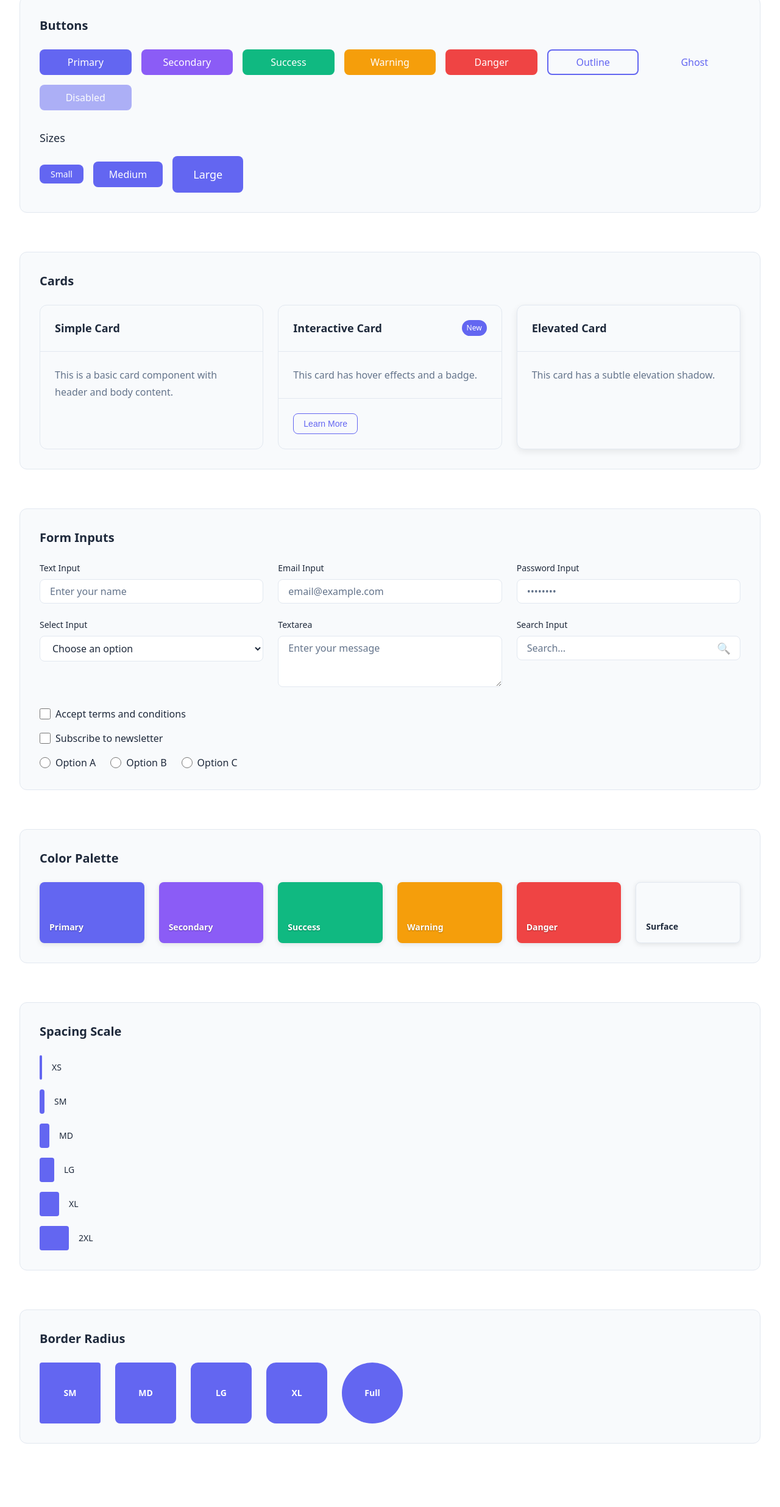
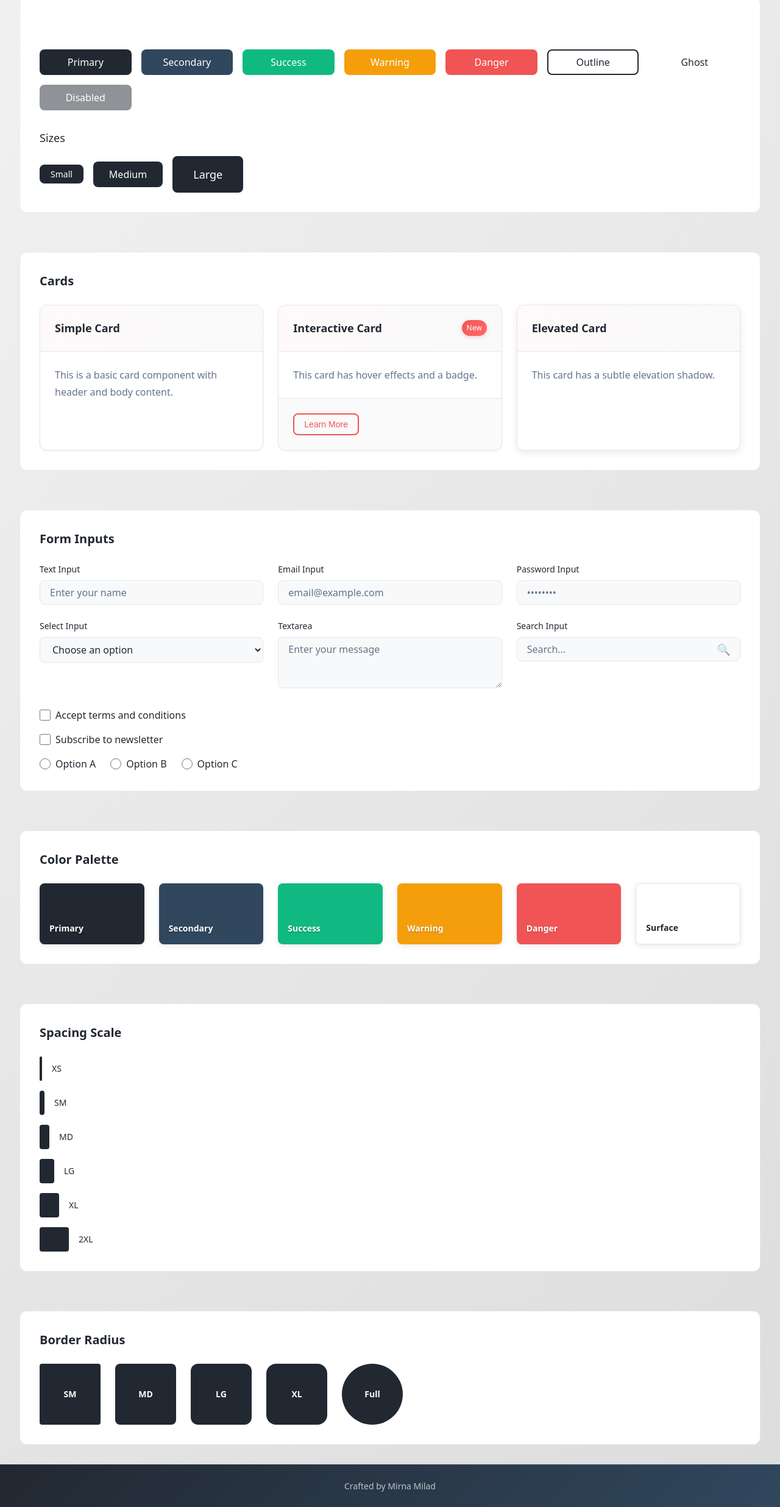
Before and after one commit to MirnaMilad/ux-theme-builder, an Angular app: page /preview in a window 1280 px wide. Shown: the part 1574-4046 px from the top of the page at 61% size. Before the commit the page ends 3974 px from the top, so only its background shows below. Built offline with nearby package versions, Linux system fonts and the light colour scheme.

Commit message:
feat: update theme colors and styles for improved UI consistency

```diff
--- a/src/app/app.html
+++ b/src/app/app.html
@@ -15,3 +15,9 @@
 <main class="main-content">
   <router-outlet />
 </main>
+
+<footer class="footer">
+  <div class="footer__container">
+    <p class="footer__text">Crafted by Mirna Milad</p>
+  </div>
+</footer>
--- a/src/app/app.scss
+++ b/src/app/app.scss
@@ -1,10 +1,11 @@
 .navbar {
-  background: var(--color-surface);
-  border-bottom: 1px solid var(--color-border);
+  background: linear-gradient(135deg, #222831 0%, #30475e 100%);
+  border-bottom: 1px solid rgba(221, 221, 221, 0.1);
   position: sticky;
   top: 0;
   z-index: 100;
-  box-shadow: 0 2px 8px rgba(0, 0, 0, 0.05);
+  box-shadow: 0 2px 16px rgba(34, 40, 49, 0.12);
+  backdrop-filter: blur(10px);
 
   &__container {
     max-width: 1400px;
@@ -20,7 +21,7 @@
     align-items: center;
     gap: var(--spacing-sm);
     text-decoration: none;
-    color: var(--color-text);
+    color: #ffffff;
     font-weight: var(--font-weight-bold);
     font-size: var(--font-size-xl);
     transition: transform 0.2s;
@@ -48,25 +49,48 @@
   &__link {
     padding: var(--spacing-sm) var(--spacing-lg);
     text-decoration: none;
-    color: var(--color-text-secondary);
+    color: rgba(255, 255, 255, 0.85);
     font-weight: var(--font-weight-medium);
     font-size: var(--font-size-base);
     border-radius: var(--radius-md);
-    transition: all 0.2s;
+    transition: all 0.3s cubic-bezier(0.4, 0, 0.2, 1);
 
     &:hover {
-      background: var(--color-background);
-      color: var(--color-text);
+      background: rgba(221, 221, 221, 0.15);
+      color: #ffffff;
+      transform: translateY(-1px);
     }
 
     &.active {
-      background: var(--color-primary);
+      background: rgba(221, 221, 221, 0.2);
       color: white;
+      box-shadow: 0 2px 8px rgba(221, 221, 221, 0.2);
     }
   }
 }
 
 .main-content {
-  min-height: calc(100vh - 80px);
-  background: var(--color-background);
+  min-height: calc(100vh - 140px);
+  background: linear-gradient(135deg, #f8f9fa 0%, #dddddd 100%);
+  position: relative;
 }
+
+.footer {
+  background: linear-gradient(135deg, #222831 0%, #30475e 100%);
+  border-top: 1px solid rgba(221, 221, 221, 0.1);
+  padding: var(--spacing-lg) 0;
+
+  &__container {
+    max-width: 1400px;
+    margin: 0 auto;
+    padding: 0 var(--spacing-xl);
+    text-align: center;
+  }
+
+  &__text {
+    margin: 0;
+    color: rgba(255, 255, 255, 0.7);
+    font-size: var(--font-size-sm);
+    font-weight: var(--font-weight-medium);
+  }
+}
--- a/src/app/core/config/theme.config.ts
+++ b/src/app/core/config/theme.config.ts
@@ -4,16 +4,16 @@ export const DEFAULT_THEME: ThemeModel = {
   id: 'default',
   name: 'Default Theme',
   colors: {
-    primary: '#6366f1',
-    secondary: '#8b5cf6',
+    primary: '#222831',
+    secondary: '#30475E',
     success: '#10b981',
     warning: '#f59e0b',
-    danger: '#ef4444',
-    background: '#ffffff',
-    surface: '#f8fafc',
-    text: '#1e293b',
+    danger: '#F05454',
+    background: '#f8f9fa',
+    surface: '#ffffff',
+    text: '#222831',
     textSecondary: '#64748b',
-    border: '#e2e8f0',
+    border: '#e5e7eb',
   },
   typography: {
     fontFamily: 'system-ui, -apple-system, sans-serif',
--- a/src/app/features/library/button-preview/button-preview.component.scss
+++ b/src/app/features/library/button-preview/button-preview.component.scss
@@ -3,7 +3,7 @@
     margin: 0 0 var(--spacing-lg) 0;
     font-size: var(--font-size-xl);
     font-weight: var(--font-weight-semibold);
-    color: var(--color-text);
+    color: #ffffff;
   }
 
   &__subtitle {
--- a/src/app/features/library/card-preview/card-preview.component.scss
+++ b/src/app/features/library/card-preview/card-preview.component.scss
@@ -3,7 +3,7 @@
     margin: 0 0 var(--spacing-lg) 0;
     font-size: var(--font-size-xl);
     font-weight: var(--font-weight-semibold);
-    color: var(--color-text);
+    color: #222831;
   }
 
   &__grid {
@@ -14,34 +14,54 @@
 }
 
 .card {
-  background: var(--color-surface);
-  border: 1px solid var(--color-border);
+  background: #ffffff;
+  border: 1px solid #e5e7eb;
   border-radius: var(--radius-lg);
   overflow: hidden;
-  transition: all 0.2s;
+  transition: all 0.3s cubic-bezier(0.4, 0, 0.2, 1);
+  box-shadow: 0 1px 3px rgba(34, 40, 49, 0.08);
+  position: relative;
+
+  &::before {
+    content: '';
+    position: absolute;
+    top: 0;
+    left: 0;
+    right: 0;
+    height: 3px;
+    background: linear-gradient(90deg, #f05454 0%, #30475e 50%, #f05454 100%);
+    opacity: 0;
+    transition: opacity 0.3s;
+  }
+
+  &:hover::before {
+    opacity: 1;
+  }
 
   &__header {
     display: flex;
     align-items: center;
     justify-content: space-between;
     padding: var(--spacing-lg);
-    border-bottom: 1px solid var(--color-border);
+    border-bottom: 1px solid #e5e7eb;
+    background: linear-gradient(135deg, rgba(240, 84, 84, 0.03) 0%, rgba(48, 71, 94, 0.03) 100%);
   }
 
   &__title {
     margin: 0;
     font-size: var(--font-size-lg);
     font-weight: var(--font-weight-semibold);
-    color: var(--color-text);
+    color: #222831;
   }
 
   &__badge {
     padding: var(--spacing-xs) var(--spacing-sm);
-    background: var(--color-primary);
+    background: linear-gradient(135deg, #f05454 0%, #ff6b6b 100%);
     color: white;
     border-radius: var(--radius-full);
     font-size: var(--font-size-xs);
     font-weight: var(--font-weight-medium);
+    box-shadow: 0 2px 6px rgba(240, 84, 84, 0.25);
   }
 
   &__body {
@@ -52,28 +72,54 @@
     margin: 0;
     font-size: var(--font-size-base);
     line-height: var(--line-height-relaxed);
-    color: var(--color-text-secondary);
+    color: #64748b;
   }
 
   &__footer {
     padding: var(--spacing-lg);
-    border-top: 1px solid var(--color-border);
+    border-top: 1px solid #e5e7eb;
+    background: rgba(221, 221, 221, 0.15);
   }
 
   &__action {
     padding: var(--spacing-sm) var(--spacing-md);
     background: transparent;
-    color: var(--color-primary);
-    border: 1px solid var(--color-primary);
+    color: #f05454;
+    border: 2px solid #f05454;
     border-radius: var(--radius-md);
     font-size: var(--font-size-sm);
     font-weight: var(--font-weight-medium);
     cursor: pointer;
-    transition: all 0.2s;
+    transition: all 0.3s cubic-bezier(0.4, 0, 0.2, 1);
+    position: relative;
+    overflow: hidden;
+
+    &::before {
+      content: '';
+      position: absolute;
+      top: 50%;
+      left: 50%;
+      width: 0;
+      height: 0;
+      background: linear-gradient(135deg, #f05454 0%, #30475e 100%);
+      border-radius: 50%;
+      transform: translate(-50%, -50%);
+      transition:
+        width 0.3s,
+        height 0.3s;
+      z-index: -1;
+    }
 
     &:hover {
-      background: var(--color-primary);
       color: white;
+      border-color: #30475e;
+      transform: translateY(-2px);
+      box-shadow: 0 4px 12px rgba(240, 84, 84, 0.3);
+
+      &::before {
+        width: 300px;
+        height: 300px;
+      }
     }
   }
 
@@ -82,11 +128,14 @@
 
     &:hover {
       transform: translateY(-4px);
-      box-shadow: 0 12px 24px rgba(0, 0, 0, 0.1);
+      box-shadow:
+        0 8px 24px rgba(34, 40, 49, 0.15),
+        0 0 0 1px rgba(240, 84, 84, 0.2);
+      border-color: rgba(240, 84, 84, 0.3);
     }
   }
 
   &--elevated {
-    box-shadow: 0 4px 12px rgba(0, 0, 0, 0.08);
+    box-shadow: 0 4px 12px rgba(34, 40, 49, 0.1);
   }
 }
--- a/src/app/features/library/input-preview/input-preview.component.scss
+++ b/src/app/features/library/input-preview/input-preview.component.scss
@@ -3,7 +3,7 @@
     margin: 0 0 var(--spacing-lg) 0;
     font-size: var(--font-size-xl);
     font-weight: var(--font-weight-semibold);
-    color: var(--color-text);
+    color: #222831;
   }
 
   &__grid {
--- a/src/app/features/library/typography-preview/typography-preview.component.scss
+++ b/src/app/features/library/typography-preview/typography-preview.component.scss
@@ -3,7 +3,7 @@
     margin: 0 0 var(--spacing-lg) 0;
     font-size: var(--font-size-xl);
     font-weight: var(--font-weight-semibold);
-    color: var(--color-text);
+    color: #222831;
   }
 
   &__section {
--- a/src/assets/styles/_default-theme.scss
+++ b/src/assets/styles/_default-theme.scss
@@ -1,16 +1,16 @@
 /* Default theme CSS variables to prevent FOUC */
 :root {
   /* Colors */
-  --color-primary: #6366f1;
-  --color-secondary: #8b5cf6;
+  --color-primary: #222831;
+  --color-secondary: #30475e;
   --color-success: #10b981;
   --color-warning: #f59e0b;
-  --color-danger: #ef4444;
-  --color-background: #ffffff;
-  --color-surface: #f8fafc;
-  --color-text: #1e293b;
+  --color-danger: #f05454;
+  --color-background: #f8f9fa;
+  --color-surface: #ffffff;
+  --color-text: #222831;
   --color-text-secondary: #64748b;
-  --color-border: #e2e8f0;
+  --color-border: #e5e7eb;
 
   /* Typography */
   --font-family: system-ui, -apple-system, sans-serif;
```
